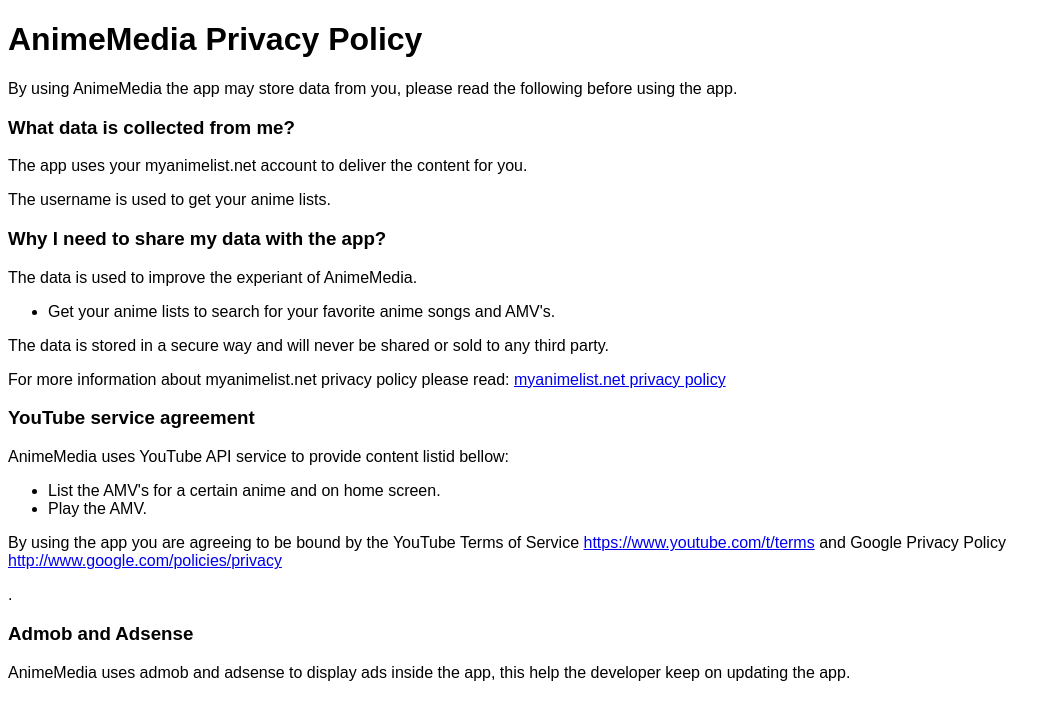
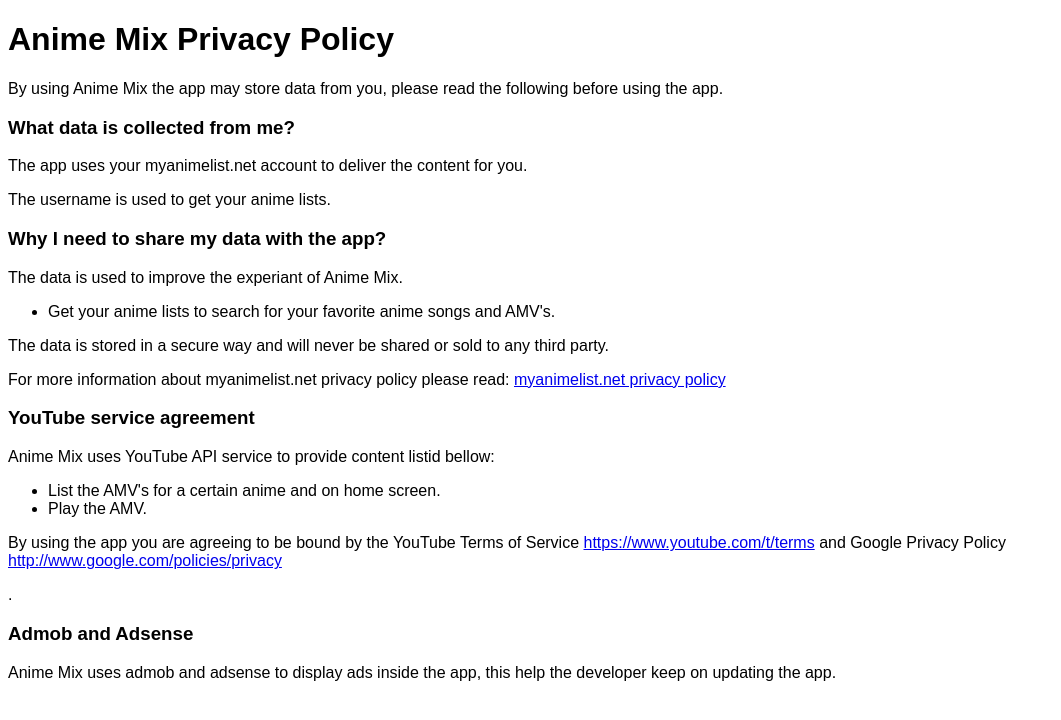
Before and after one commit to nameer94/nameer94.github.io, a plain HTML site: page am-privacy.html in a window 1280 px wide. Shown: the whole page, without its empty margins (0-1061 px from the left). Drawn offline with Linux system fonts and the light colour scheme.

Commit message:
Update am-privacy.html

```diff
--- a/am-privacy.html
+++ b/am-privacy.html
@@ -1,7 +1,7 @@
 <!DOCTYPE html>
 <html>
 <head>
-	<title>AnimeMedia Privacy Policy</title>
+	<title>Anime Mix Privacy Policy</title>
 	<style type="text/css">
 		body{
 			font-family: arial
@@ -9,15 +9,15 @@
 	</style>
 </head>
 <body>
-<h1>AnimeMedia Privacy Policy</h1>
+<h1>Anime Mix Privacy Policy</h1>
 <p>
-By using AnimeMedia the app may store data from you, please read the following before using the app.
+By using Anime Mix the app may store data from you, please read the following before using the app.
 </p>
 <h3>What data is collected from me?</h3>
 <p>The app uses your myanimelist.net account to deliver the content for you.</p>
 <p>The username is used to get your anime lists.</p>
 <h3>Why I need to share my data with the app?</h3>
-<p>The data is used to improve the experiant of AnimeMedia.</p>
+<p>The data is used to improve the experiant of Anime Mix.</p>
 <ul>
 	<li>Get your anime lists to search for your favorite anime songs and AMV's.</li>
 </ul>
@@ -25,7 +25,7 @@
 <p>For more information about myanimelist.net privacy policy please read: <a href="https://myanimelist.net/about/privacy_policy">myanimelist.net privacy policy</a></p>
 <h3>YouTube service agreement</h3>
 <p>
-AnimeMedia uses YouTube API service to provide content listid bellow:</p>
+Anime Mix uses YouTube API service to provide content listid bellow:</p>
 </p>
 <ul>
 	<li>List the AMV's for a certain anime and on home screen.</li>
@@ -36,7 +36,7 @@
 </p>
 <h3>Admob and Adsense</h3>
 <p>
-AnimeMedia uses admob and adsense to display ads inside the app, this help the developer keep on updating the app.</p>
+Anime Mix uses admob and adsense to display ads inside the app, this help the developer keep on updating the app.</p>
 </p>
 </body>
 </html>
```
